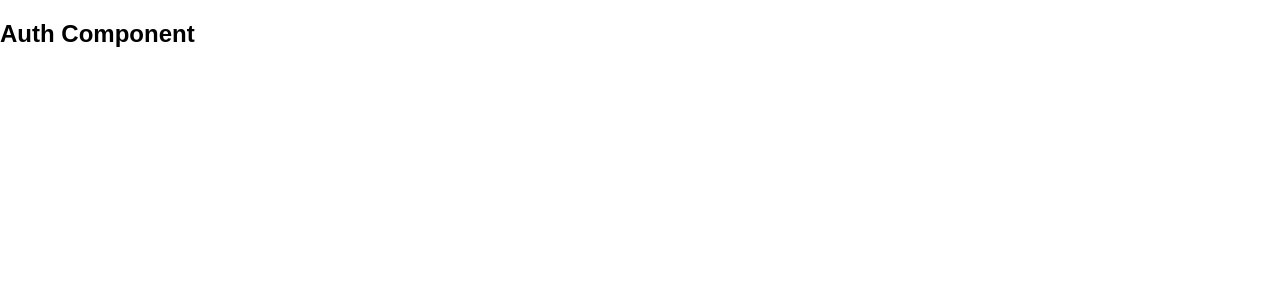
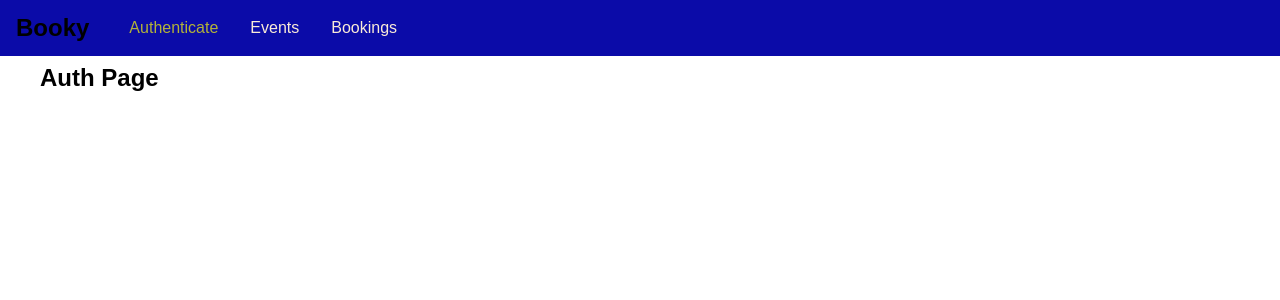
Before and after one commit to akshitbansal108/event-booking-app, a React (Create React App) app in the folder frontend/: page /auth in a window 1280 px wide. Shown: the top 300 px of the page. Built offline with nearby package versions, Linux system fonts and the light colour scheme.

Commit message:
navbar added

```diff
--- a/frontend/src/App.css
+++ b/frontend/src/App.css
@@ -0,0 +1,3 @@
+.main-content {
+  margin: 4rem 2.5rem;
+}
--- a/frontend/src/App.js
+++ b/frontend/src/App.js
@@ -1,20 +1,27 @@
-import React from 'react';
-import './App.css';
-import { BrowserRouter, Route, Switch, Redirect } from 'react-router-dom';
+import React from "react";
+import "./App.css";
+import { BrowserRouter, Route, Switch, Redirect } from "react-router-dom";
 
-import AuthComponent from './components/auth.component';
-import BookingsComponent from './components/booking.component';
-import EventsComponent from './components/event.component';
+import AuthPage from "./pages/auth.page";
+import BookingsPage from "./pages/booking.page";
+import EventsPage from "./pages/event.page";
+
+import MainNavigation from './components/navigation/main.navigation';
 
 function App() {
   return (
     <BrowserRouter>
-      <Switch>
-        <Redirect from="/" to="/auth" exact />
-        <Route path="/auth" component={AuthComponent} />
-        <Route path="/events" component={EventsComponent} />
-        <Route path="/bookings" component={BookingsComponent} />
-      </Switch>
+      <React.Fragment>
+        <MainNavigation />
+        <main className="main-content">
+          <Switch>
+            <Redirect from="/" to="/auth" exact />
+            <Route path="/auth" component={AuthPage} />
+            <Route path="/events" component={EventsPage} />
+            <Route path="/bookings" component={BookingsPage} />
+          </Switch>
+        </main>
+      </React.Fragment>
     </BrowserRouter>
   );
 }
--- a/frontend/src/components/auth.component.js
+++ /dev/null
@@ -1,9 +0,0 @@
-import React, { Component } from "react";
-
-class AuthComponent extends Component {
-  render() {
-    return <h2>Auth Component</h2>;
-  }
-}
-
-export default AuthComponent;
--- a/frontend/src/components/booking.component.js
+++ /dev/null
@@ -1,9 +0,0 @@
-import React, { Component } from "react";
-
-class BookingsComponent extends Component {
-  render() {
-    return <h2>Bookings Component</h2>;
-  }
-}
-
-export default BookingsComponent;
--- a/frontend/src/components/event.component.js
+++ /dev/null
@@ -1,9 +0,0 @@
-import React, { Component } from "react";
-
-class EventsComponent extends Component {
-  render() {
-    return <h2>Events Component</h2>;
-  }
-}
-
-export default EventsComponent;
--- /dev/null
+++ b/frontend/src/components/navigation/main.navigation.css
@@ -0,0 +1,42 @@
+.navigation {
+  position: fixed;
+  left: 0;
+  top: 0;
+  width: 100%;
+  height: 3.5rem;
+  background-color: rgb(11, 11, 168);
+  padding: 0 1rem;
+  display: flex;
+  align-items: center;
+}
+
+.navigation__head h1 {
+  margin: 0;
+  font-size: 1.5rem;
+}
+
+.navigation__items {
+  margin-left: 1.5rem;
+}
+
+.navigation__items ul {
+  list-style: none;
+  display: flex;
+  padding: 0;
+  margin: 0;
+}
+
+.navigation__items li {
+  margin: 0 1rem;
+}
+
+.navigation__items a {
+  color: antiquewhite;
+  text-decoration: none;
+}
+
+.navigation__items a:hover,
+.navigation__items a:active,
+.navigation__items a.active {
+  color: rgb(179, 179, 57);
+}
--- /dev/null
+++ b/frontend/src/components/navigation/main.navigation.js
@@ -0,0 +1,27 @@
+import React from 'react';
+import { NavLink } from 'react-router-dom';
+
+import './main.navigation.css';
+
+const MainNavigation = props => (
+  <header className="navigation">
+    <div className="navigation__head">
+      <h1>Booky</h1>
+    </div>
+    <nav className="navigation__items">
+      <ul>
+        <li>
+          <NavLink to="/auth">Authenticate</NavLink>
+        </li>
+        <li>
+          <NavLink to="/events">Events</NavLink>
+        </li>
+        <li>
+          <NavLink to="/bookings">Bookings</NavLink>
+        </li>
+      </ul>
+    </nav>
+  </header>
+);
+
+export default MainNavigation;
--- /dev/null
+++ b/frontend/src/pages/auth.page.js
@@ -0,0 +1,9 @@
+import React, { Component } from "react";
+
+class AuthPage extends Component {
+  render() {
+    return <h2>Auth Page</h2>;
+  }
+}
+
+export default AuthPage;
--- /dev/null
+++ b/frontend/src/pages/booking.page.js
@@ -0,0 +1,9 @@
+import React, { Component } from "react";
+
+class BookingsPage extends Component {
+  render() {
+    return <h2>Bookings Page</h2>;
+  }
+}
+
+export default BookingsPage;
--- /dev/null
+++ b/frontend/src/pages/event.page.js
@@ -0,0 +1,9 @@
+import React, { Component } from "react";
+
+class EventsPage extends Component {
+  render() {
+    return <h2>Events Page</h2>;
+  }
+}
+
+export default EventsPage;
```
